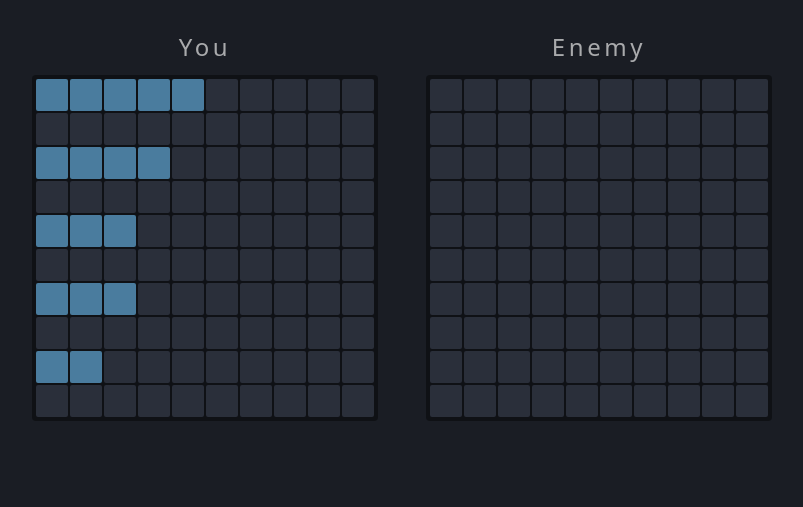
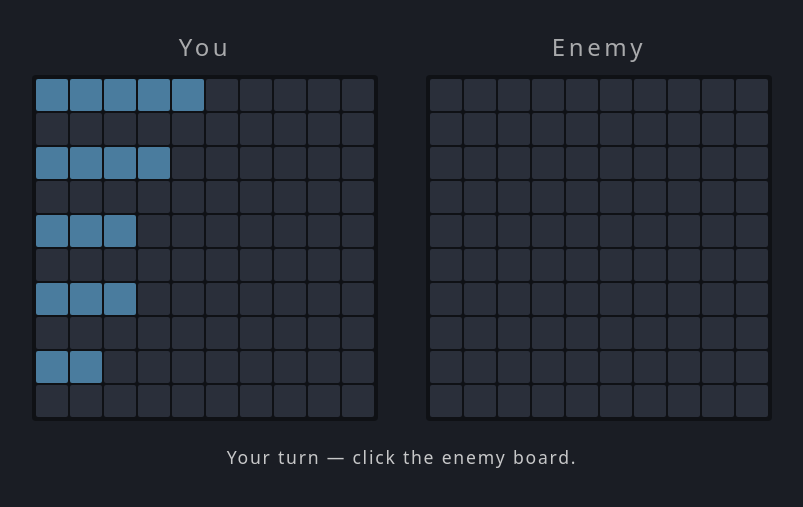
Before and after one commit to HenokNets/battleship, a website built with Vite: page index.html in a window 1280 px wide. Shown: the part 97-604 px from the top of the page, without its empty margins (238-1041 px from the left). Built offline with nearby package versions, Linux system fonts and the light colour scheme.

Commit message:
feat: add status line and disabledcell styles

```diff
--- a/index.html
+++ b/index.html
@@ -18,6 +18,7 @@
         <div id="enemy-board" class="board"></div>
       </section>
     </div>
+    <p id="status">Your turn — click the enemy board.</p>
     <script type="module" src="/src/main.js"></script>
   </body>
 </html>
--- a/src/style.css
+++ b/src/style.css
@@ -51,3 +51,15 @@ h1 { margin: 0 0 2rem; letter-spacing: 0.2em; }
 .cell.hit      { background: #c0392b; cursor: default; }
 .cell.miss     { background: #6c7a89; cursor: default; }
 .cell.sunk     { background: #7b1a1a; cursor: default; }
+.cell.disabled { cursor: not-allowed; }
+.cell.disabled:hover { background: #2a2f3a; }
+
+.cell.hit:hover, .cell.miss:hover, .cell.sunk:hover { background: inherit; }
+
+#status {
+  margin-top: 1.5rem;
+  font-size: 1.1rem;
+  letter-spacing: 0.1em;
+  min-height: 1.5em;
+  opacity: 0.85;
+}
```
